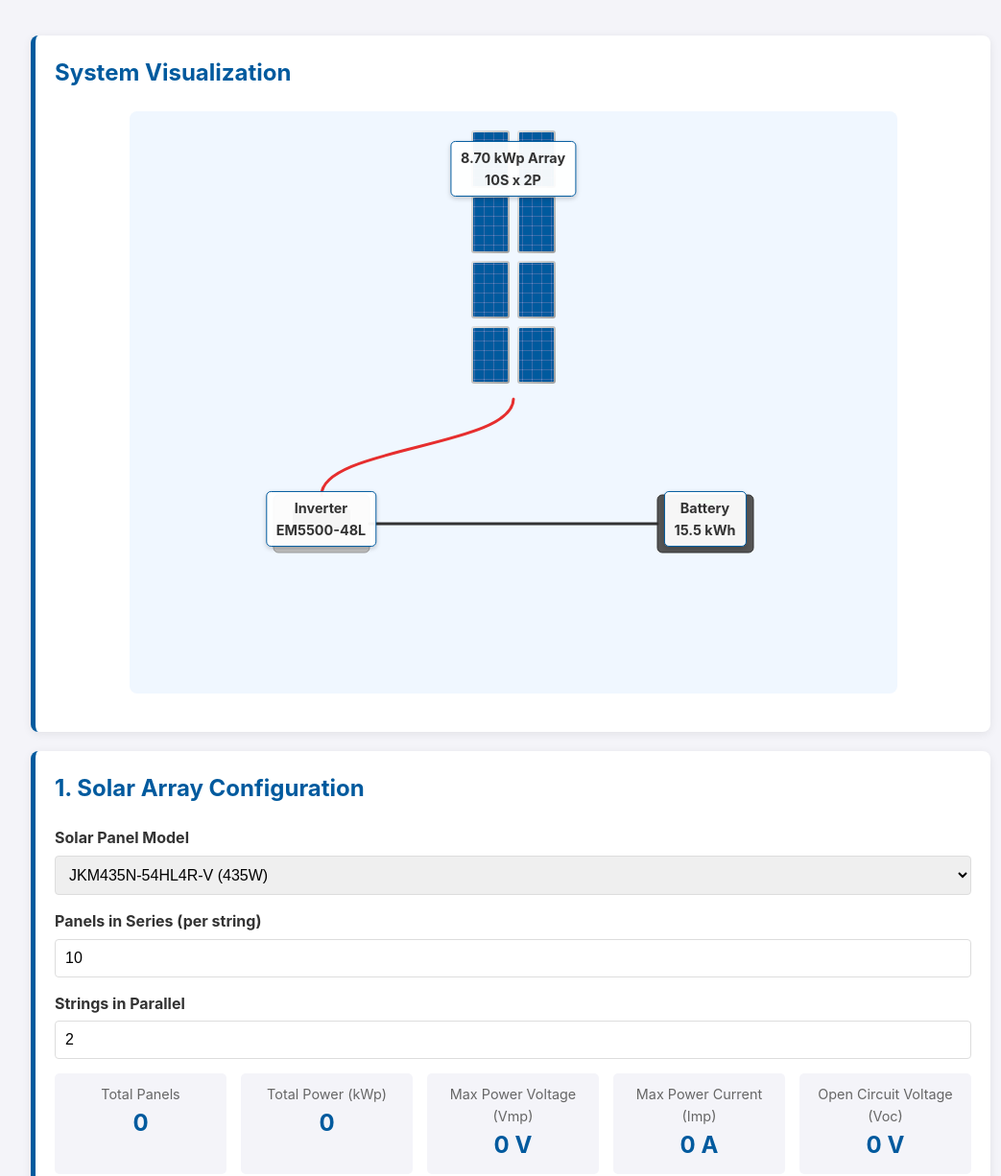
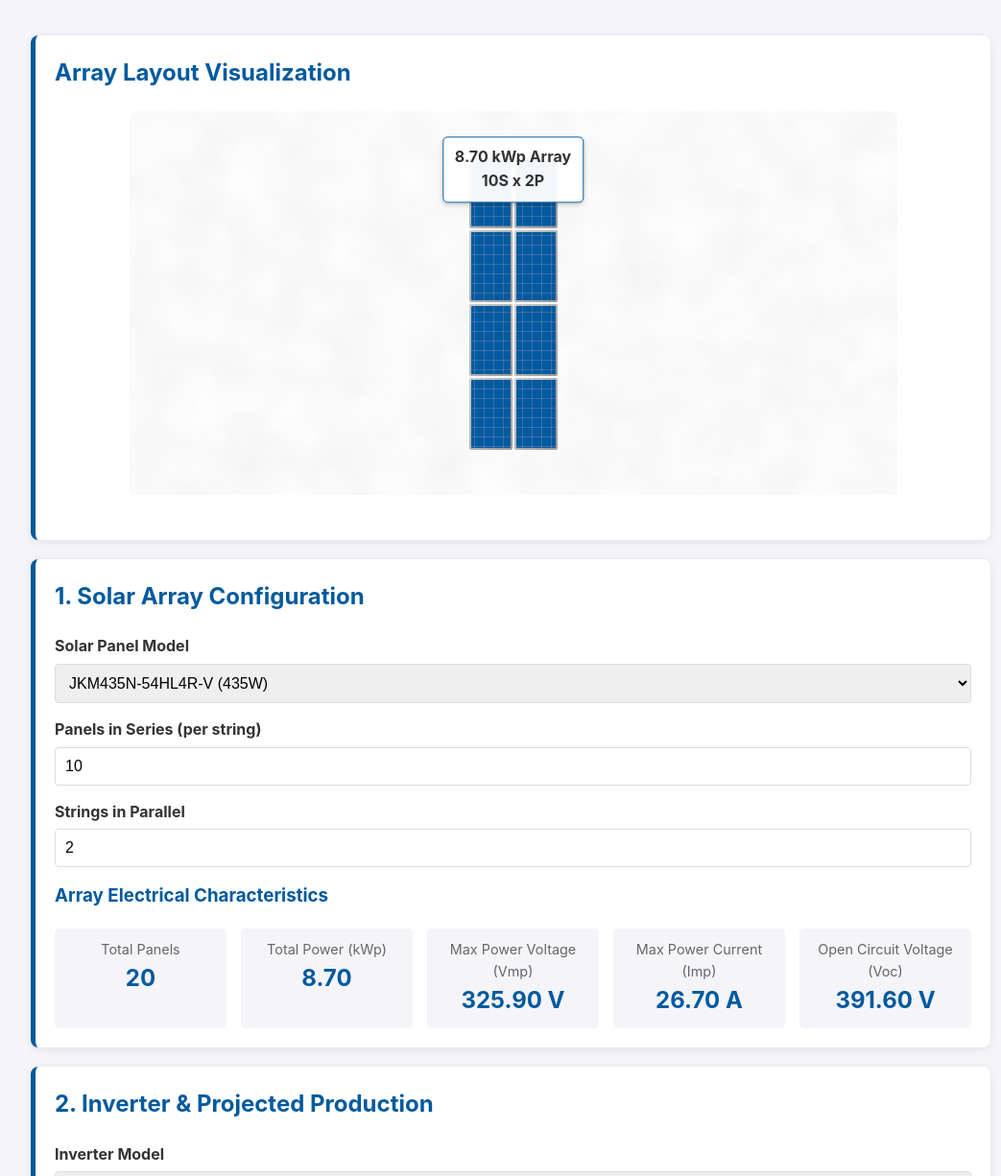
Before and after one commit to bizr/solar-calc, a plain HTML site: page index.html in a window 1280 px wide. Shown: the part 74-1300 px from the top of the page at 96% size, without its empty margins (108-1151 px from the left). Drawn offline with Linux system fonts and the light colour scheme.

Commit message:
Update index.html

```diff
--- a/index.html
+++ b/index.html
@@ -15,8 +15,6 @@
             --success-color: #28a745;
             --warning-color: #ffc107;
             --error-color: #dc3545;
-            --wire-dc-color: #e62e2e;
-            --wire-battery-color: #333333;
         }
 
         body {
@@ -146,7 +144,6 @@
             width: 100%;
             max-width: 800px;
             margin: 20px auto;
-            background: #f0f7ff;
             border-radius: 8px;
             overflow: hidden;
         }
@@ -157,22 +154,17 @@
         }
 
         /* SVG Component Styles */
+        .svg-concrete-surface { fill: #c5c5c5; filter: url(#concrete-texture); }
         .svg-panel-frame { fill: url(#frame-gradient); }
         .svg-panel-cells { fill: url(#panel-texture); }
-        .svg-inverter-case { fill: #c0c0c0; stroke: #999; stroke-width: 1; }
-        .svg-inverter-face { fill: #d8d8d8; stroke: #999; stroke-width: 1; }
-        .svg-battery-case { fill: #555; stroke: #333; stroke-width: 1; }
-        .svg-wire { fill: none; stroke-width: 3; stroke-linecap: round; }
-        .svg-wire-dc { stroke: var(--wire-dc-color); }
-        .svg-wire-battery { stroke: var(--wire-battery-color); }
 
         .diagram-label {
             position: absolute;
             background: rgba(255, 255, 255, 0.95);
             border: 1px solid var(--primary-color);
-            padding: 5px 10px;
+            padding: 8px 12px;
             border-radius: 5px;
-            font-size: 0.9em;
+            font-size: 1em;
             font-weight: bold;
             box-shadow: 0 2px 5px rgba(0,0,0,0.2);
             text-align: center;
@@ -180,9 +172,7 @@
             white-space: nowrap;
         }
 
-        #label-panels { top: 10%; left: 50%; }
-        #label-inverter { top: 70%; left: 25%; }
-        #label-battery { top: 70%; left: 75%; }
+        #label-panels { top: 15%; left: 50%; }
     </style>
 </head>
 <body>
@@ -192,14 +182,20 @@
 
     <!-- SECTION 0: VISUALIZATION -->
     <div class="card">
-        <h2>System Visualization</h2>
+        <h2>Array Layout Visualization</h2>
         <div class="diagram-container">
-            <svg id="system-svg" class="diagram-svg" viewBox="0 0 800 600" xmlns="http://www.w3.org/2000/svg">
+            <svg id="system-svg" class="diagram-svg" viewBox="0 0 800 400" xmlns="http://www.w3.org/2000/svg">
                 <defs>
+                    <!-- Texture filter for concrete effect -->
+                    <filter id="concrete-texture">
+                        <feTurbulence type="fractalNoise" baseFrequency="0.02" numOctaves="3" stitchTiles="stitch"/>
+                        <feColorMatrix type="matrix" values="0 0 0 0 0.7  0 0 0 0 0.7  0 0 0 0 0.7  0 0 0 0.3 0" />
+                    </filter>
+
                     <!-- Gradient for a metallic frame effect -->
                     <linearGradient id="frame-gradient" x1="0%" y1="0%" x2="100%" y2="100%">
-                        <stop offset="0%" style="stop-color:#e0e0e0;stop-opacity:1" />
-                        <stop offset="100%" style="stop-color:#a0a0a0;stop-opacity:1" />
+                        <stop offset="0%" style="stop-color:#cccccc;stop-opacity:1" />
+                        <stop offset="100%" style="stop-color:#999999;stop-opacity:1" />
                     </linearGradient>
 
                     <!-- Pattern for a photorealistic solar cell look -->
@@ -211,27 +207,14 @@
                     </pattern>
                 </defs>
 
+                <!-- Background Surface -->
+                <rect class="svg-concrete-surface" width="800" height="400"></rect>
+
                 <!-- Container for dynamically generated panels -->
                 <g id="solar-array-grid"></g>
-
-                <!-- Static Components -->
-                <g id="inverter" transform="translate(150, 400)">
-                    <rect class="svg-inverter-case" x="0" y="0" width="100" height="60" rx="5"></rect>
-                    <rect fill="#333" x="20" y="15" width="60" height="20" rx="2"></rect>
-                </g>
-                <g id="battery" transform="translate(550, 400)">
-                    <rect class="svg-battery-case" x="0" y="0" width="100" height="60" rx="5"></rect>
-                    <rect fill="#4caf50" x="40" y="5" width="20" height="5" rx="2"></rect>
-                </g>
-
-                <!-- Wiring -->
-                <path class="svg-wire svg-wire-dc" d="M 400,300 C 400,350 200,350 200,400" />
-                <path class="svg-wire svg-wire-battery" d="M 250,430 C 350,430 450,430 550,430" />
             </svg>
 
             <div id="label-panels" class="diagram-label"></div>
-            <div id="label-inverter" class="diagram-label"></div>
-            <div id="label-battery" class="diagram-label"></div>
         </div>
     </div>
 
@@ -244,15 +227,37 @@
         </div>
         <div class="form-group">
             <label for="panels-series">Panels in Series (per string)</label>
-            <input type="number" id="panels-series" value="10" min="1" max="20">
+            <input type="number" id="panels-series" value="10" min="1" max="25">
         </div>
         <div class="form-group">
             <label for="strings-parallel">Strings in Parallel</label>
-            <input type="number" id="strings-parallel" value="2" min="1" max="10">
+            <input type="number" id="strings-parallel" value="2" min="1" max="15">
+        </div>
+        <h3>Array Electrical Characteristics</h3>
+        <div class="results-grid">
+            <div class="result-item">
+                <div class="label">Total Panels</div>
+                <div class="value" id="total-panels">0</div>
+            </div>
+            <div class="result-item">
+                <div class="label">Total Power (kWp)</div>
+                <div class="value" id="total-power">0</div>
+            </div>
+            <div class="result-item">
+                <div class="label">Max Power Voltage (Vmp)</div>
+                <div class="value" id="total-voltage">0 V</div>
+            </div>
+            <div class="result-item">
+                <div class="label">Max Power Current (Imp)</div>
+                <div class="value" id="total-current">0 A</div>
+            </div>
+            <div class="result-item">
+                <div class="label">Open Circuit Voltage (Voc)</div>
+                <div class="value" id="total-oc-voltage">0 V</div>
+            </div>
         </div>
     </div>
 
-    <!-- (Other cards remain unchanged) -->
     <!-- SECTION 2: Inverter & Production -->
     <div class="card">
         <h2>2. Inverter & Projected Production</h2>
@@ -262,7 +267,6 @@
         </div>
         <h3>Inverter Compatibility</h3>
         <p id="inverter-status"></p>
-
         <h3>Projected Monthly Generation (Kalamata, Greece)</h3>
         <table id="production-table">
             <thead>
@@ -301,7 +305,6 @@
                 <div class="value" id="runtime-cooling">0 hrs</div>
             </div>
         </div>
-
         <h3>Monthly Energy Balance Simulation</h3>
         <table id="balance-table">
             <thead>
@@ -369,8 +372,6 @@ const batteryModulesInput = document.getElementById('battery-modules');
 // Visualization elements
 const solarArrayGrid = document.getElementById('solar-array-grid');
 const labelPanels = document.getElementById('label-panels');
-const labelInverter = document.getElementById('label-inverter');
-const labelBattery = document.getElementById('label-battery');
 
 // --- SVG Namespace ---
 const SVG_NS = "http://www.w3.org/2000/svg";
@@ -399,24 +400,28 @@ function addEventListeners() {
     });
 }
 
-// --- NEW SVG DRAWING FUNCTION ---
+// --- SVG DRAWING FUNCTION ---
 function drawPanelGrid(series, parallel) {
     solarArrayGrid.innerHTML = ''; // Clear previous grid
-    if (series <= 0 || parallel <= 0 || series > 20 || parallel > 10) return; // Safety/limit
+    if (series <= 0 || parallel <= 0 || series > 25 || parallel > 15) return; // Safety/limit
 
-    const panelWidth = 40;
-    const panelHeight = 60;
-    const gap = 8;
+    const panelWidth = 45;
+    const panelHeight = 75;
+    const gap = 2; // Represents the 10mm gap
+
     const totalGridWidth = parallel * (panelWidth + gap) - gap;
-    const startX = (800 - totalGridWidth) / 2; // Center the whole grid
+    const totalGridHeight = series * (panelHeight + gap) - gap;
+
+    const startX = (800 - totalGridWidth) / 2; // Center the whole grid horizontally
+    const startY = (400 - totalGridHeight) / 2; // Center the whole grid vertically
 
     for (let p = 0; p < parallel; p++) { // p for parallel strings (columns)
         for (let s = 0; s < series; s++) { // s for series panels (rows)
             const x = startX + p * (panelWidth + gap);
-            const y = 20 + s * (panelHeight + gap);
+            const y = startY + s * (panelHeight + gap);
 
-            // Limit vertical drawing to prevent overflow
-            if (y + panelHeight > 300) continue;
+            // Safety check to ensure panels are drawn within the viewbox
+            if (x < 0 || y < 0 || x + panelWidth > 800 || y + panelHeight > 400) continue;
 
             // Create group for each panel
             const panelGroup = document.createElementNS(SVG_NS, 'g');
@@ -427,7 +432,7 @@ function drawPanelGrid(series, parallel) {
             frame.setAttribute('y', y);
             frame.setAttribute('width', panelWidth);
             frame.setAttribute('height', panelHeight);
-            frame.setAttribute('rx', 3);
+            frame.setAttribute('rx', 2);
             frame.setAttribute('class', 'svg-panel-frame');
 
             // Cells
@@ -466,18 +471,11 @@ function calculateAll() {
     const totalImp = parallelCount * selectedPanel.maxPowerCurrent;
     const totalVoc = seriesCount * selectedPanel.openCircuitVoltage;
 
-    // (This part is just displaying data, unchanged)
-    const resultsContainer = document.querySelector('#panel-config-card .results-grid');
-    if (!resultsContainer) { // Quick check if the card is available
-        const totalPanelsEl = document.getElementById('total-panels');
-        if (totalPanelsEl) {
-             document.getElementById('total-panels').innerText = totalPanels;
-             document.getElementById('total-power').innerText = (totalPower / 1000).toFixed(2);
-             document.getElementById('total-voltage').innerText = `${totalVmp.toFixed(2)} V`;
-             document.getElementById('total-current').innerText = `${totalImp.toFixed(2)} A`;
-             document.getElementById('total-oc-voltage').innerText = `${totalVoc.toFixed(2)} V`;
-        }
-    }
+    document.getElementById('total-panels').innerText = totalPanels;
+    document.getElementById('total-power').innerText = (totalPower / 1000).toFixed(2);
+    document.getElementById('total-voltage').innerText = `${totalVmp.toFixed(2)} V`;
+    document.getElementById('total-current').innerText = `${totalImp.toFixed(2)} A`;
+    document.getElementById('total-oc-voltage').innerText = `${totalVoc.toFixed(2)} V`;
 
     // --- 2. Inverter & Production Calculations ---
     let statusHtml = '';
@@ -535,31 +533,9 @@ function calculateAll() {
         row.innerHTML = `<td>${month.name}</td><td>${monthlySolarGen.toFixed(0)}</td><td>${monthlyDemandKWh.toFixed(0)}</td><td>${(solarUsedDirectly * month.days).toFixed(0)}</td><td>${(energyFromBattery * month.days).toFixed(0)}</td><td>${(gridImport * month.days).toFixed(0)}</td>`;
     });
 
-    // --- 4. UPDATE VISUALIZATION LABELS ---
+    // --- 4. UPDATE VISUALIZATION LABEL ---
     labelPanels.innerHTML = `<strong>${(totalPower/1000).toFixed(2)} kWp Array</strong><br>${seriesCount}S x ${parallelCount}P`;
-    labelInverter.innerHTML = `<strong>Inverter</strong><br>${selectedInverter.id}`;
-    labelBattery.innerHTML = `<strong>Battery</strong><br>${totalBatteryCapacity.toFixed(1)} kWh`;
 }
-
-// Dummy querySelector for the part of the code I removed from the main function
-// to keep the example concise. In a real app this would be structured better.
-document.querySelector('#panel-config-card .results-grid') || (function() {
-    const card = document.createElement('div');
-    card.id = 'panel-config-card';
-    const grid = document.createElement('div');
-    grid.className = 'results-grid';
-    grid.innerHTML = `
-        <div class="result-item"><div class="label">Total Panels</div><div class="value" id="total-panels">0</div></div>
-        <div class="result-item"><div class="label">Total Power (kWp)</div><div class="value" id="total-power">0</div></div>
-        <div class="result-item"><div class="label">Max Power Voltage (Vmp)</div><div class="value" id="total-voltage">0 V</div></div>
-        <div class="result-item"><div class="label">Max Power Current (Imp)</div><div class="value" id="total-current">0 A</div></div>
-        <div class="result-item"><div class="label">Open Circuit Voltage (Voc)</div><div class="value" id="total-oc-voltage">0 V</div></div>
-    `;
-    const formGroups = document.querySelectorAll('.form-group');
-    const lastFormGroup = formGroups[formGroups.length-3];
-    card.appendChild(grid);
-    if(lastFormGroup) lastFormGroup.parentElement.appendChild(card);
-})();
 </script>
 </body>
 </html>
```
